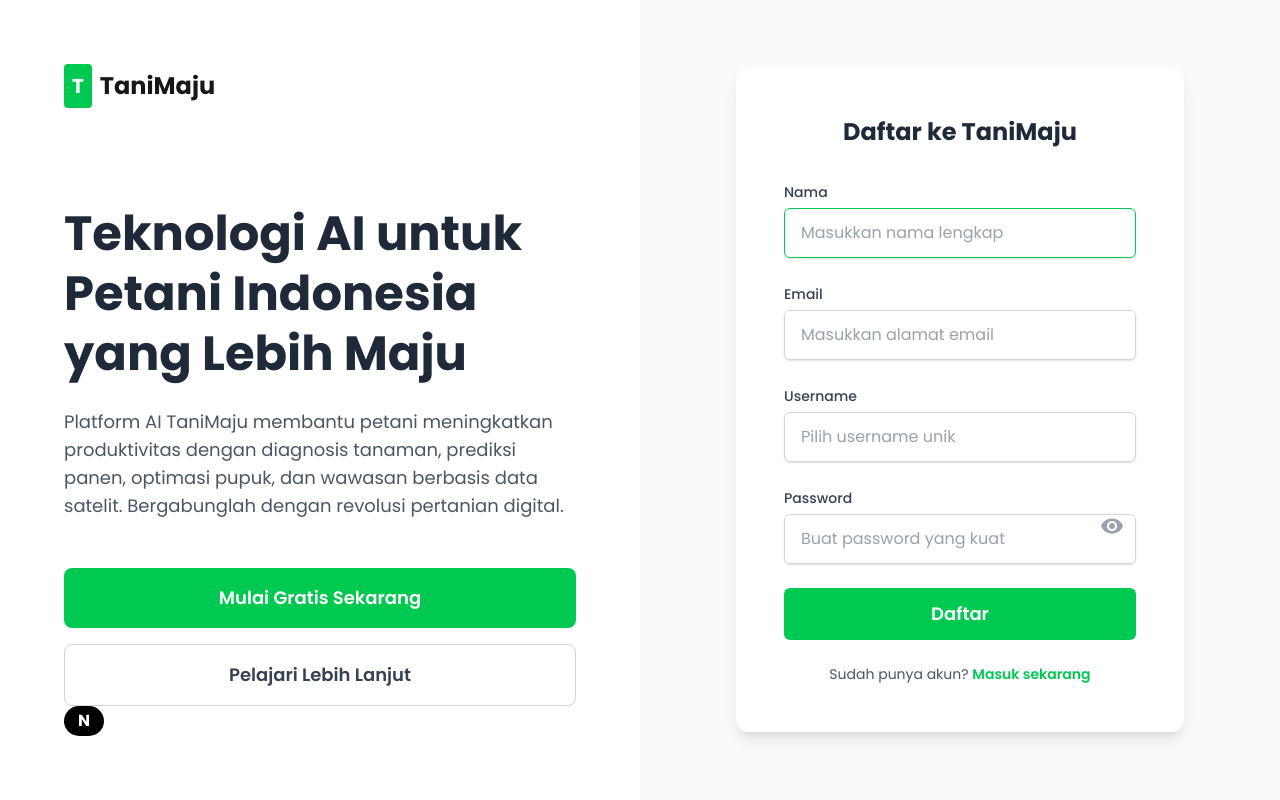
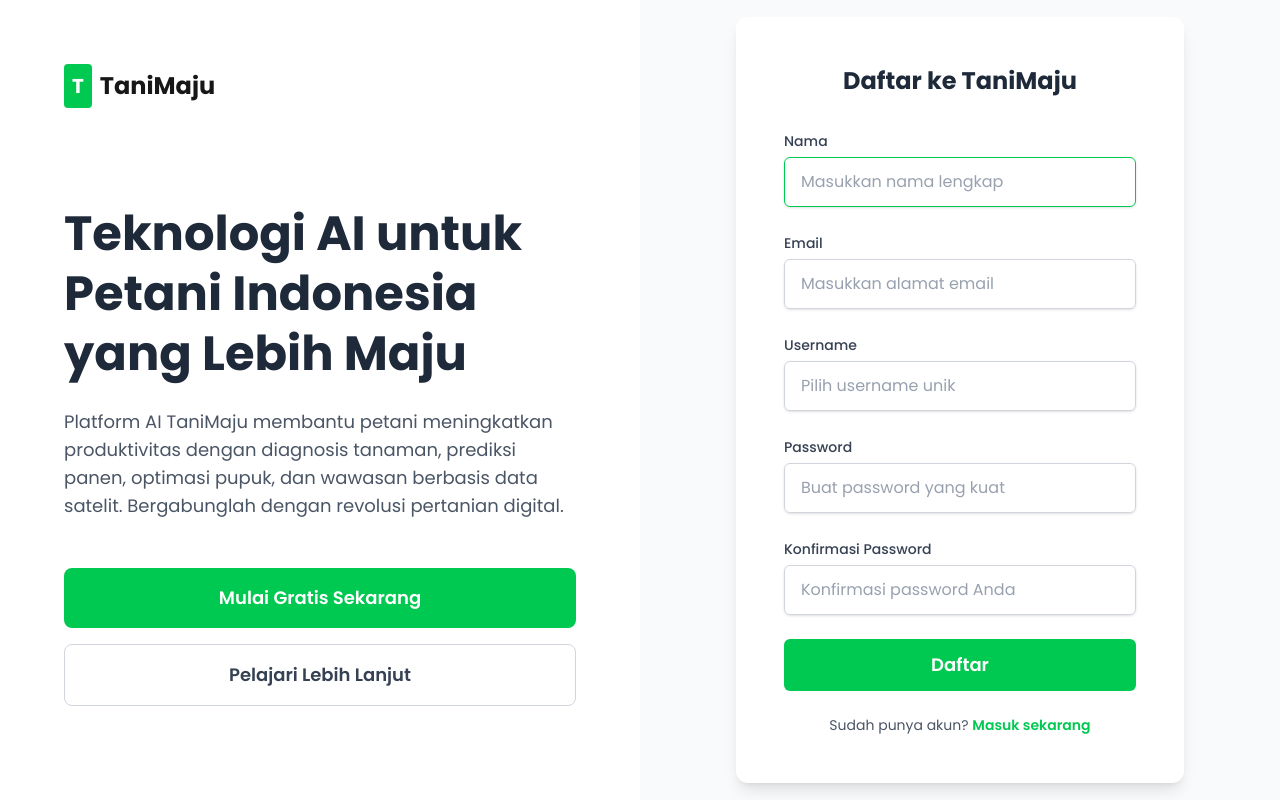
Before and after one commit to DimasHAS/lomba-tic, a Next.js app: page /register in a window 1280 px wide. Built offline with nearby package versions, Linux system fonts and the light colour scheme; no server answers.

Commit message:
feat(auth): add password visibility toggle and confirmation
- Implement toggle to show/hide password in login form
- Add password confirmation field in registration form
- Remove redundant profile initials placeholder

```diff
--- a/src/app/login/page.tsx
+++ b/src/app/login/page.tsx
@@ -10,6 +10,7 @@ import { useRouter } from 'next/navigation';
 const LoginPage = () => {
     const [email, setEmail] = useState('');
     const [password, setPassword] = useState('');
+    const [showPassword, setShowPassword] = useState(false);
     const router = useRouter();
 
     const handleLogin = async (e: React.FormEvent<HTMLFormElement>) => {
@@ -42,9 +43,7 @@ const LoginPage = () => {
                             <button className="bg-white text-green-500 px-6 py-3 rounded-lg font-semibold border border-green-500 hover:bg-green-50 transition">Pelajari Lebih Lanjut</button>
                         </div>
                     </div>
-                    <div className="w-10 h-10 bg-gray-800 text-white flex items-center justify-center rounded-full font-bold">
-                        N
-                    </div>
+
                 </div>
                 <div className="w-1/2 flex items-center justify-center bg-white">
                     <div className="bg-white p-10 rounded-2xl shadow-lg w-full max-w-md">
@@ -57,9 +56,9 @@ const LoginPage = () => {
                             <div className="mb-6">
                                 <label className="block text-sm font-medium text-gray-700 mb-2" htmlFor="password">Password</label>
                                 <div className="relative">
-                                    <input className="w-full px-4 py-3 border border-gray-200 rounded-lg focus:outline-none focus:ring-2 focus:ring-green-400 text-black" id="password" placeholder="Password" type="password" value={password} onChange={(e) => setPassword(e.target.value)} />
-                                    <span className="absolute inset-y-0 right-0 pr-3 flex items-center text-gray-400 cursor-pointer">
-                                        <i className="material-icons">visibility</i>
+                                    <input className="w-full px-4 py-3 border border-gray-200 rounded-lg focus:outline-none focus:ring-2 focus:ring-green-400 text-black" id="password" placeholder="Password" type={showPassword ? "text" : "password"} value={password} onChange={(e) => setPassword(e.target.value)} />
+                                    <span className="absolute inset-y-0 right-0 pr-3 flex items-center text-gray-400 cursor-pointer" onClick={() => setShowPassword(!showPassword)}>
+                                        <i className="material-icons">{showPassword ? "visibility_off" : "visibility"}</i>
                                     </span>
                                 </div>
                             </div>
--- a/src/app/register/page.tsx
+++ b/src/app/register/page.tsx
@@ -10,9 +10,14 @@ const RegisterPage = () => {
     const [email, setEmail] = useState('');
     const [username, setUsername] = useState('');
     const [password, setPassword] = useState('');
+    const [confirmPassword, setConfirmPassword] = useState('');
 
     const handleRegister = async (e: React.FormEvent<HTMLFormElement>) => {
         e.preventDefault();
+        if (password !== confirmPassword) {
+            alert('Password dan konfirmasi password tidak cocok!');
+            return;
+        }
         try {
             const { data, error } = await supabase.auth.signUp({
                 email: email,
@@ -52,9 +57,7 @@ const RegisterPage = () => {
                             </div>
                         </div>
                     </div>
-                    <div className="w-10 h-10 bg-black text-white flex items-center justify-center rounded-full font-bold">
-                        N
-                    </div>
+
                 </div>
                 <div className="w-1/2 flex items-center justify-center bg-gray-50 p-16">
                     <div className="w-full max-w-md bg-white p-12 rounded-xl shadow-lg">
@@ -75,8 +78,12 @@ const RegisterPage = () => {
                             <div className="relative">
                                 <label className="text-sm font-medium text-gray-700" htmlFor="password">Password</label>
                                 <input className="mt-1 block w-full px-4 py-3 border border-gray-300 rounded-md shadow-sm placeholder-gray-400 focus:outline-none focus:ring-green-500 focus:border-green-500 text-black" id="password" name="password" placeholder="Buat password yang kuat" type="password" value={password} onChange={(e) => setPassword(e.target.value)} />
-                                <span className="material-icons absolute inset-y-0 right-0 top-7 flex items-center pr-3 text-gray-400 cursor-pointer">visibility</span>
                             </div>
+                            <div className="relative">
+                                <label className="text-sm font-medium text-gray-700" htmlFor="confirmPassword">Konfirmasi Password</label>
+                                <input className="mt-1 block w-full px-4 py-3 border border-gray-300 rounded-md shadow-sm placeholder-gray-400 focus:outline-none focus:ring-green-500 focus:border-green-500 text-black" id="confirmPassword" name="confirmPassword" placeholder="Konfirmasi password Anda" type="password" value={confirmPassword} onChange={(e) => setConfirmPassword(e.target.value)} />
+                            </div>
+
                             <button className="w-full bg-green-500 text-white py-3 rounded-md text-lg font-semibold hover:bg-green-600 transition" type="submit">Daftar</button>
                         </form>
                         <p className="mt-6 text-center text-sm text-gray-600">
```
